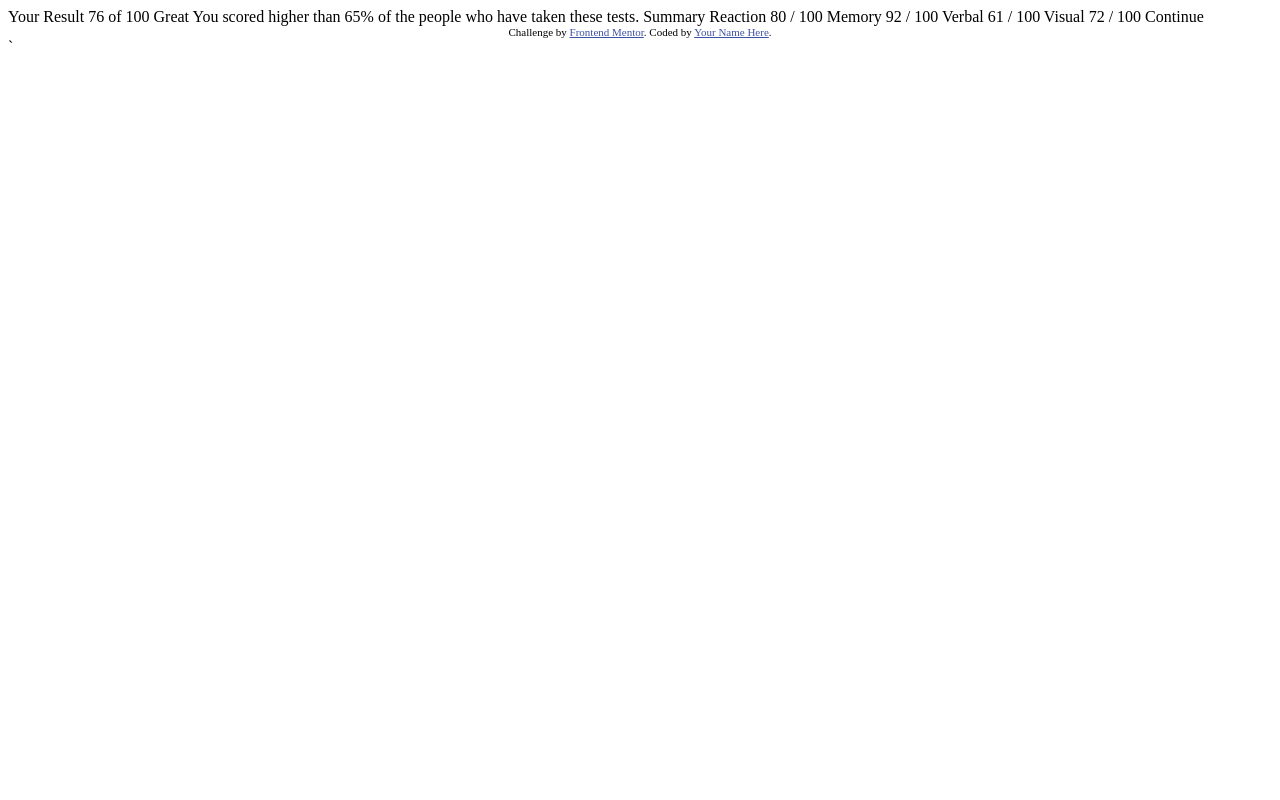
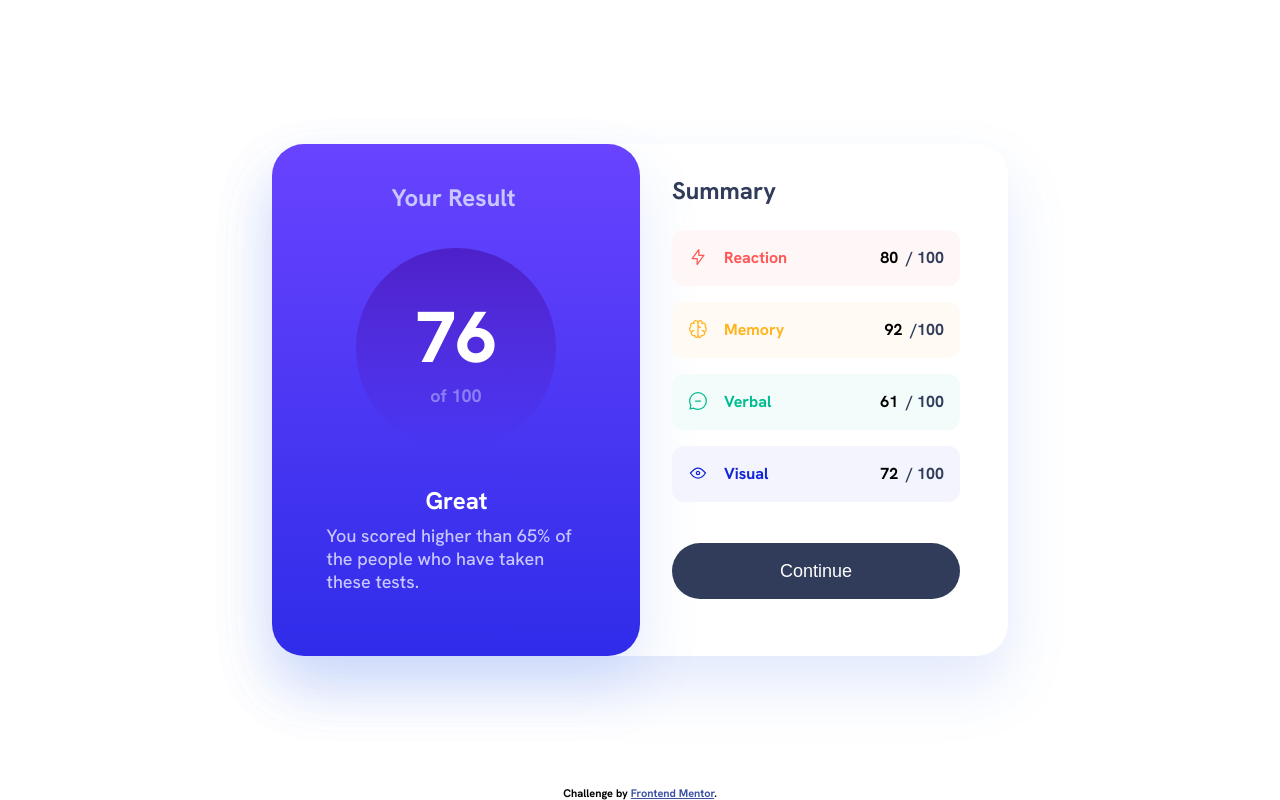
Before and after one commit to hsiuting13/results-summary-commponent, a plain HTML site: page index.html in a window 1280 px wide. Drawn offline with Linux system fonts and the light colour scheme.

Commit message:
Second commit

```diff
--- a/index.html
+++ b/index.html
@@ -11,22 +11,71 @@
       sizes="32x32"
       href="./assets/images/favicon-32x32.png"
     />
-
     <title>Frontend Mentor | Results summary component</title>
 
-    <link rel="stylesheet" href="css/styles.css" />
+    <link rel="stylesheet" href="styles/styles.css" />
   </head>
   <body>
-    Your Result 76 of 100 Great You scored higher than 65% of the people who
-    have taken these tests. Summary Reaction 80 / 100 Memory 92 / 100 Verbal 61
-    / 100 Visual 72 / 100 Continue
+    <main>
+      <div class="first-box">
+        <h1>Your Result</h1>
+        <div class="average_score">
+          <p class="number_76">76</p>
+          <p class="number_100">of 100</p>
+        </div>
+        <div class="evaluation">
+          <h2>Great</h2>
+          <p>
+            You scored higher than 65% of the people who have taken these tests.
+          </p>
+        </div>
+      </div>
 
-    <div class="attribution">
-      Challenge by
-      <a href="https://www.frontendmentor.io?ref=challenge" target="_blank"
-        >Frontend Mentor</a
-      >. Coded by <a href="#">Your Name Here</a>.
-    </div>
+      <div class="second-box">
+        <h1>Summary</h1>
+        <div class="reaction">
+          <img src="assets/images/icon-reaction.svg" alt="reaction-logo" />
+          <p class="reaction-text">Reaction</p>
+
+          <div class="score">
+            80
+            <p>/ 100</p>
+          </div>
+        </div>
+        <div class="memory">
+          <img src="assets/images/icon-memory.svg" alt="memory-logo" />
+          <p class="memory-text">Memory</p>
+          <div class="score">
+            92
+            <p>/100</p>
+          </div>
+        </div>
+        <div class="verbal">
+          <img src="assets/images/icon-verbal.svg" alt="verbal-logo" />
+          <p class="verbal-text">Verbal</p>
+          <div class="score">
+            61
+            <p>/ 100</p>
+          </div>
+        </div>
+        <div class="visual">
+          <img src="assets/images/icon-visual.svg" alt="visual-logo" />
+          <p class="visual-text">Visual</p>
+          <div class="score">
+            72
+            <p>/ 100</p>
+          </div>
+        </div>
+        <button>Continue</button>
+      </div>
+    </main>
+    <footer>
+      <div class="attribution">
+        Challenge by
+        <a href="https://www.frontendmentor.io?ref=challenge" target="_blank"
+          >Frontend Mentor</a
+        >.
+      </div>
+    </footer>
   </body>
 </html>
-`
--- /dev/null
+++ b/styles/styles.scss
@@ -0,0 +1,271 @@
+* {
+  margin: 0;
+  padding: 0;
+  box-sizing: border-box;
+}
+:root {
+  --White: hsla(0, 0%, 100%, 1);
+  --Red: hsla(0, 100%, 67%, 1);
+  --Yellow: hsla(40, 100%, 56%, 1);
+  --Green: hsla(166, 100%, 37%, 1);
+  --Blue: hsla(234, 85%, 45%, 1);
+  --Light-Blue: hsla(241, 100%, 89%, 1);
+  --Dark-Navy: hsla(223, 30%, 27%, 1);
+  --Gradient-1: linear-gradient(180deg, #75f 0%, #6943ff 0.01%, #2f2ce9 100%);
+  --Gradient-2: linear-gradient(
+    180deg,
+    #4d21c9 0%,
+    rgba(37, 33, 201, 0) 100%,
+    rgba(37, 33, 201, 0) 100%
+  );
+
+  --red-95-white: linear-gradient(
+      0deg,
+      hsla(0, 0%, 100%, 0.95) 0%,
+      hsla(0, 0%, 100%, 0.95) 100%
+    ),
+    hsla(0, 100%, 67%, 1);
+  --yellow-95-white: linear-gradient(
+      0deg,
+      hsla(0, 0%, 100%, 0.95) 0%,
+      hsla(0, 0%, 100%, 0.95) 100%
+    ),
+    hsla(39, 100%, 56%, 1);
+  --green-95-white: linear-gradient(
+      0deg,
+      hsla(0, 0%, 100%, 0.95) 0%,
+      hsla(0, 0%, 100%, 0.95) 100%
+    ),
+    hsla(166, 100%, 37%, 1);
+  --blue-95-white: linear-gradient(
+      0deg,
+      hsla(0, 0%, 100%, 0.95) 0%,
+      hsla(0, 0%, 100%, 0.95) 100%
+    ),
+    hsla(234, 85%, 45%, 1);
+}
+@font-face {
+  font-family: "Hanken Grotesk";
+  src: url("../assets/fonts/HankenGrotesk-VariableFont_wght.ttf");
+}
+html,
+body {
+  // To be adjusted
+  box-sizing: border-box;
+  display: flex;
+  flex-direction: column;
+  justify-content: center;
+  align-items: center;
+
+  font-family: "Hanken Grotesk";
+  font-feature-settings: "clig" off, "liga" off;
+  font-weight: 700;
+  line-height: normal;
+  font-style: normal;
+  // To prevent the scrren from getting cut off when it is too small
+  min-height: 100vh;
+}
+
+main {
+  // convert to hsla
+  box-shadow: 0px 30px 60px 0px rgba(61, 108, 236, 0.15);
+  .first-box,
+  .second-box,
+  & {
+    display: flex;
+    flex-direction: column;
+    justify-content: flex-start;
+    align-items: center;
+  }
+  .first-box {
+    width: 23.4375rem;
+    height: 22.25rem;
+    border-radius: 0rem 0rem 2rem 2rem;
+    background: var(--Gradient-1);
+    box-shadow: 0px 30px 60px 0px rgba(61, 108, 236, 0.15);
+    h1 {
+      color: var(--Light-Blue);
+      margin: 1.5rem 8.75rem;
+      font-size: 1.125rem;
+    }
+  }
+}
+
+.average_score {
+  display: flex;
+  flex-direction: column;
+  justify-content: center;
+  align-items: center;
+  width: 8.75rem;
+  height: 8.75rem;
+  background: var(--Gradient-2);
+  border-radius: 4.3rem;
+  .number_76 {
+    color: var(--White);
+    font-weight: 800;
+    font-size: 3.5rem;
+  }
+  .number_100 {
+    color: var(--Light-Blue);
+    font-size: 1rem;
+    opacity: 0.5168;
+  }
+}
+
+.evaluation {
+  font-weight: 500;
+  width: 16.25rem;
+  height: 5.0625rem;
+  margin: 1.5rem 3.56rem 2.5rem 3.63rem;
+  display: flex;
+  justify-content: center;
+  align-items: center;
+  flex-direction: column;
+
+  h2 {
+    color: var(--White);
+    margin-bottom: 0.5rem;
+  }
+  p {
+    color: var(--Light-Blue);
+  }
+}
+.second-box {
+  gap: 1rem;
+  width: 19.6875rem;
+  height: 28.31rem;
+  font-size: 1.125rem;
+  margin: 1.5rem 2rem 1.87rem 2rem;
+  h1 {
+    width: 100%;
+    margin-bottom: 0.5rem;
+    color: var(--Dark-Navy);
+    font-size: 1.125rem;
+  }
+  div {
+    display: flex;
+    justify-content: flex-end;
+    align-items: center;
+    padding: 1.06rem 1rem 1.19rem 1rem;
+    width: 100%;
+    height: 3.5rem;
+    border-radius: 0.75rem;
+    img {
+      width: 1.25rem;
+      height: 1.25rem;
+      margin-right: 1rem;
+    }
+    p {
+      font-size: 1rem;
+    }
+    .score {
+      font-size: 1rem;
+      padding: 0;
+      p {
+        padding-left: 0.5rem;
+        color: var(--Dark-Navy);
+      }
+    }
+  }
+}
+
+.reaction {
+  background: var(--red-95-white);
+  .reaction-text {
+    color: var(--Red);
+  }
+}
+.memory {
+  background: var(--yellow-95-white);
+  .memory-text {
+    color: var(--Yellow);
+  }
+}
+.verbal {
+  background: var(--green-95-white);
+  .verbal-text {
+    color: var(--Green);
+  }
+}
+.visual {
+  background: var(--blue-95-white);
+  .visual-text {
+    color: var(--Blue);
+  }
+}
+button {
+  width: 19.6875rem;
+  height: 3.5rem;
+  border-radius: 8rem;
+  border: none;
+  background: var(--Dark-Navy);
+  margin-top: 0.5rem;
+  color: var(--White);
+  font-size: 1.125rem;
+}
+footer {
+  position: fixed;
+  bottom: 0;
+}
+.attribution {
+  font-size: 11px;
+  text-align: center;
+
+  a {
+    color: hsl(228, 45%, 44%);
+  }
+}
+
+// the size for desktop
+
+@media only screen and (min-width: 376px) {
+  main {
+    border-radius: 2rem;
+    width: 46rem;
+    height: 32rem;
+    flex-direction: row;
+    .first-box {
+      width: 23rem;
+      height: 32rem;
+      border-radius: 2rem;
+      h1 {
+        font-size: 1.5rem;
+        margin: 2.38rem 7.75rem 2.19rem 7.44rem;
+      }
+    }
+  }
+
+  .average_score {
+    width: 12.5rem;
+    height: 12.5rem;
+    border-radius: 6.2rem;
+    .number_76 {
+      font-size: 4.5rem;
+    }
+    .number_100 {
+      font-size: 1.125rem;
+    }
+  }
+  .evaluation {
+    height: 8.375rem;
+    p {
+      font-size: 1.125rem;
+    }
+  }
+
+  .second-box {
+    width: 18rem;
+    h1 {
+      margin-top: 0.3rem;
+      font-size: 1.5rem;
+    }
+  }
+  button {
+    width: 18rem;
+    margin-top: 1.56rem;
+  }
+  button:active {
+    background: var(--Gradient-1);
+    cursor: pointer;
+  }
+}
```
Also changed, not shown: css/styles.css (deleted), styles/styles.css (added), 2 other files.
